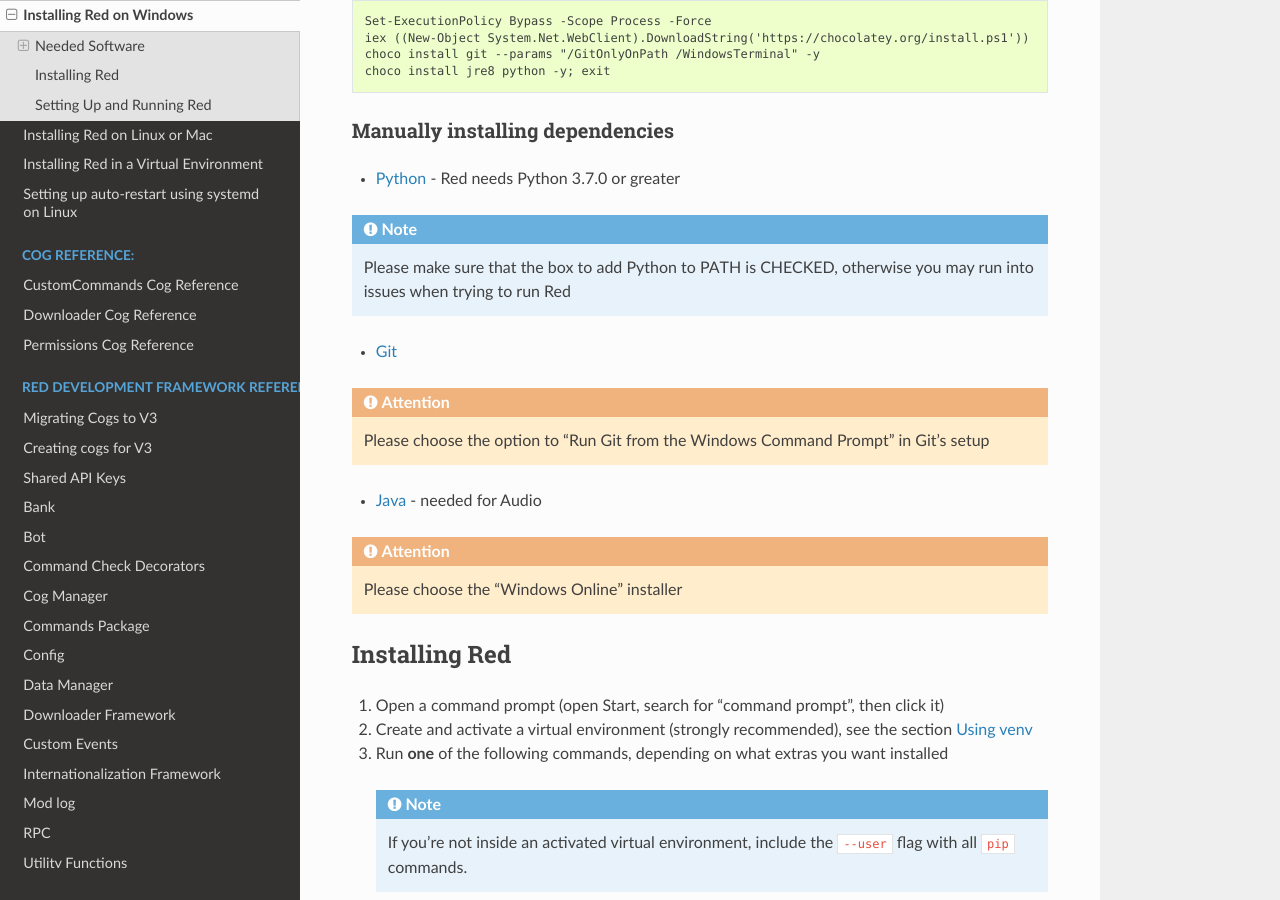
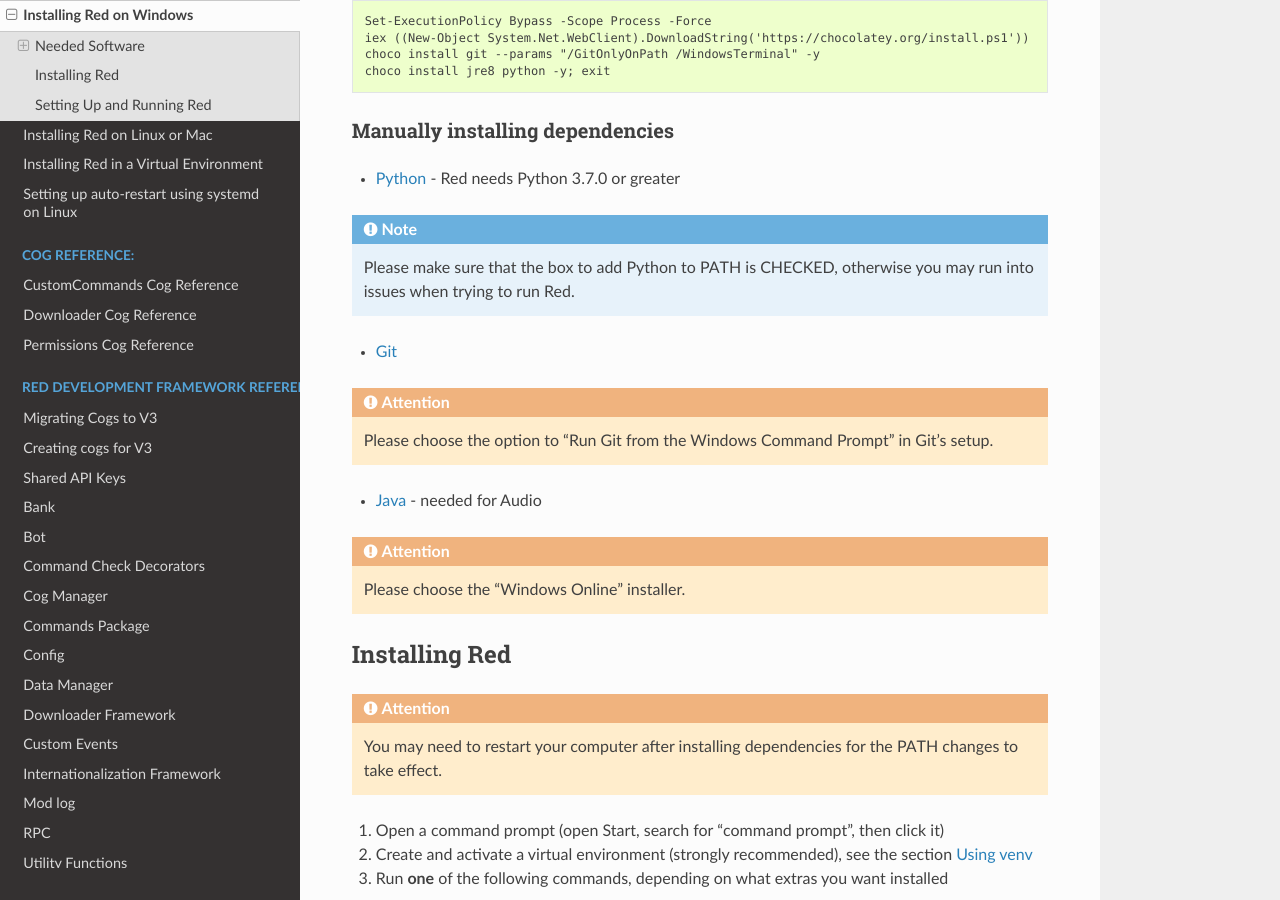
Before and after one commit to Renirous/Red-DiscordBot, a Sphinx documentation site: the page built from docs/install_windows.rst, in a window 1280 px wide and 900 px high, scrolled down 506 px. Built offline with Sphinx 7.4.7 and the Read the Docs theme 2.0.0, drawn with Linux system fonts in a browser that asks for light colours; the version number is read from the project's files by our own code.

Commit message:
[Docs] Add warning about PATH on Windows (#2791)

```diff
--- a/docs/install_windows.rst
+++ b/docs/install_windows.rst
@@ -37,21 +37,24 @@
 * `Python <https://www.python.org/downloads/>`_ - Red needs Python 3.7.0 or greater
 
 .. note:: Please make sure that the box to add Python to PATH is CHECKED, otherwise
-          you may run into issues when trying to run Red
+          you may run into issues when trying to run Red.
 
 * `Git <https://git-scm.com/download/win>`_
 
-.. attention:: Please choose the option to "Run Git from the Windows Command Prompt" in Git's setup
+.. attention:: Please choose the option to "Run Git from the Windows Command Prompt" in Git's setup.
 
 * `Java <https://java.com/en/download/manual.jsp>`_ - needed for Audio
 
-.. attention:: Please choose the "Windows Online" installer
+.. attention:: Please choose the "Windows Online" installer.
 
 .. _installing-red-windows:
 
 --------------
 Installing Red
 --------------
+
+.. attention:: You may need to restart your computer after installing dependencies
+               for the PATH changes to take effect.
 
 1. Open a command prompt (open Start, search for "command prompt", then click it)
 2. Create and activate a virtual environment (strongly recommended), see the section `using-venv`
```
